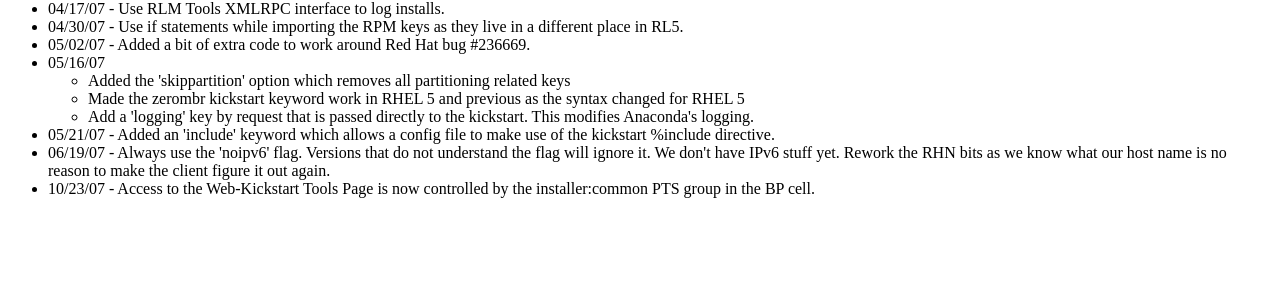
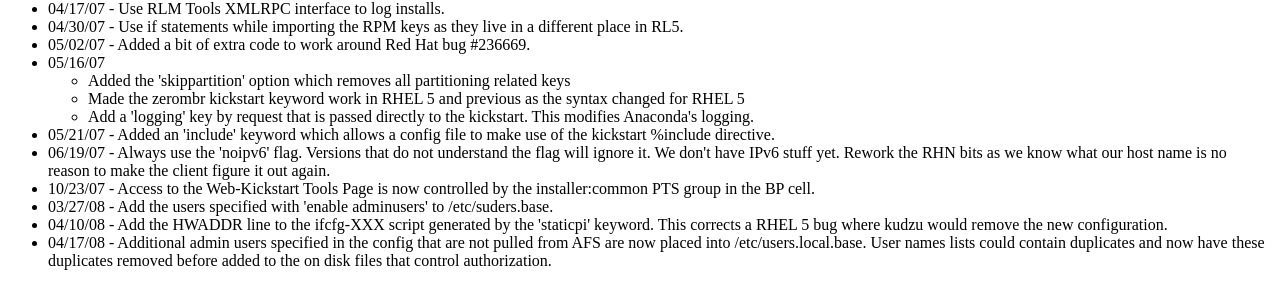
Before and after one commit to jjneely/webkickstart, a PHP site: page /changelog-content.php in a window 1280 px wide. Shown: the part 1326-1612 px from the top of the page. Before the commit the page ends 1524 px from the top, so only its background shows below. Run offline with PHP 8.4, Linux system fonts and the light colour scheme.

Commit message:
Update the changelog on the devel branch to match the forward porting from the stable branch.  Merging didn't quite go as planned.

```diff
--- a/www/changelog-content.php
+++ b/www/changelog-content.php
@@ -204,6 +204,17 @@ top of the post so that other bits could use the variable as well.</li>
 <li>10/23/07 -
     Access to the Web-Kickstart Tools Page is now controlled by
     the installer:common PTS group in the BP cell.</li>
+<li>03/27/08 -
+    Add the users specified with 'enable adminusers' to /etc/suders.base.
+<li>04/10/08 -
+    Add the HWADDR line to the ifcfg-XXX script generated by the 'staticpi'
+    keyword.  This corrects a RHEL 5 bug where kudzu would remove the new
+    configuration.</li>
+<li>04/17/08 -
+    Additional admin users specified in the config that are not pulled
+    from AFS are now placed into /etc/users.local.base.  User names lists
+    could contain duplicates and now have these duplicates removed before
+    added to the on disk files that control authorization.</li>
 </ul>
 
 </body>
```
